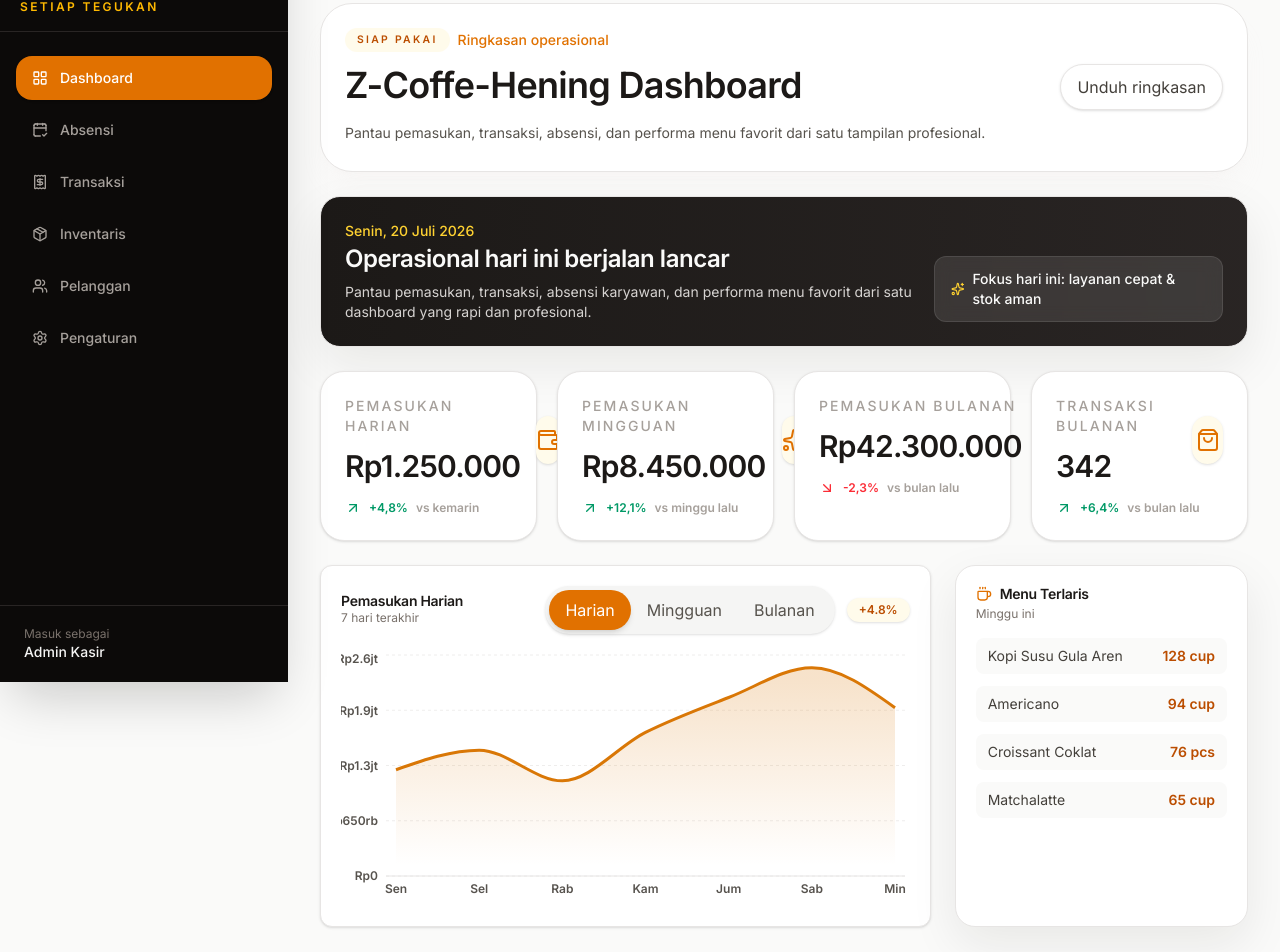
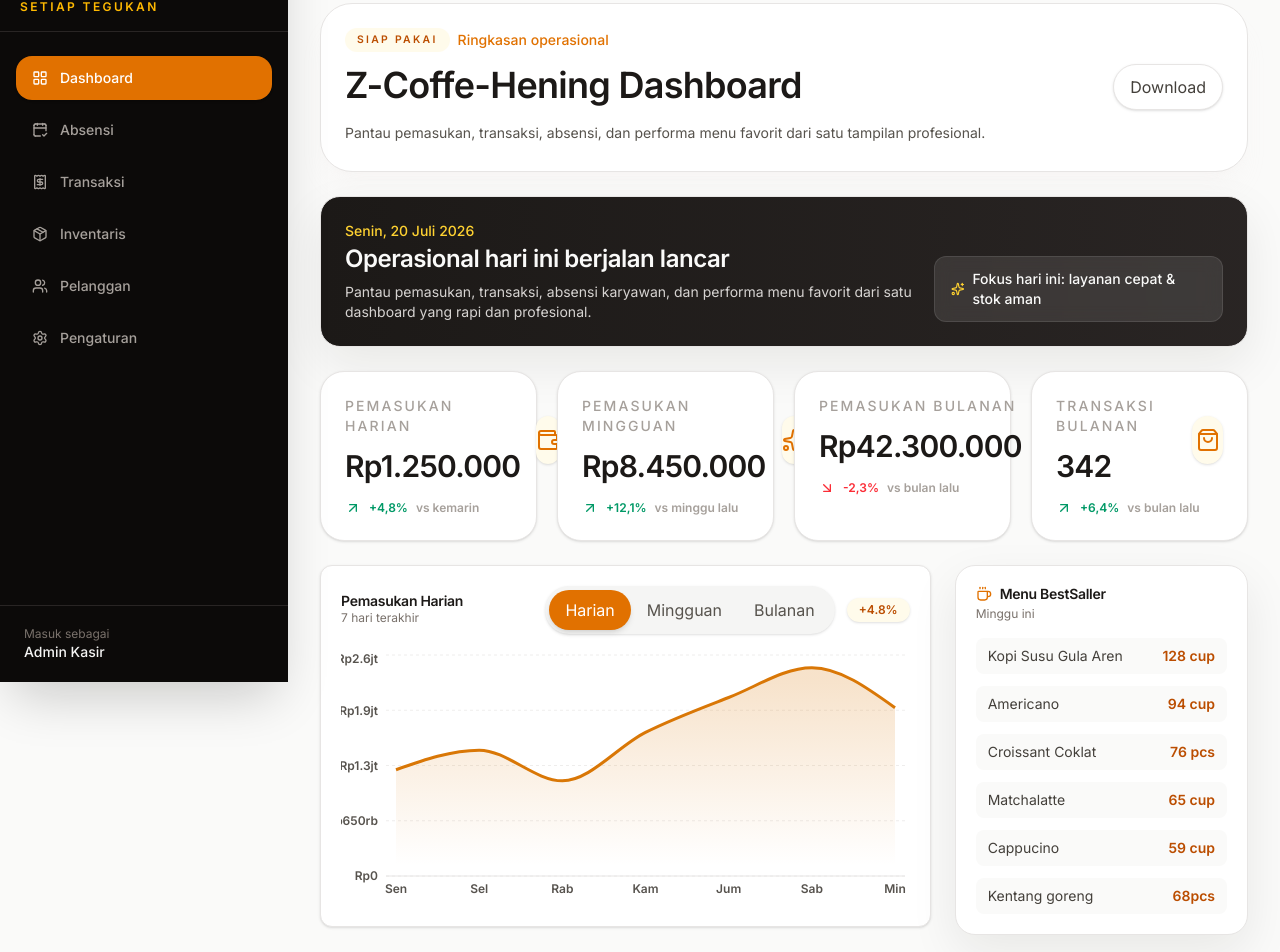
Before and after one commit to aqwanalidaud25-gif/z-coffee-hening, a React (Vite) app: page / in a window 1280 px wide. Shown: the part 118-1070 px from the top of the page. Built offline with nearby package versions, Linux system fonts and the light colour scheme; sample sign-in values are in the browser's storage.

Commit message:
update Dashboard

```diff
--- a/src/pages/Dashboard.jsx
+++ b/src/pages/Dashboard.jsx
@@ -28,6 +28,8 @@ export default function Dashboard({ onLogout }) {
     { name: "Americano", qty: "94 cup" },
     { name: "Croissant Coklat", qty: "76 pcs" },
     {name: "Matchalatte", qty: "65 cup"},
+    {name: "Cappucino", qty: "59 cup"},
+    {name: "Kentang goreng", qty: "68pcs"},
   ];
 
   return (
@@ -37,7 +39,7 @@ export default function Dashboard({ onLogout }) {
         title="Z-Coffe-Hening Dashboard"
         description="Pantau pemasukan, transaksi, absensi, dan performa menu favorit dari satu tampilan profesional."
         status="Siap pakai"
-        actions={<Button variant="secondary">Unduh ringkasan</Button>}
+        actions={<Button variant="secondary">Download</Button>}
       />
 
       <div className="rounded-[1.25rem] border border-stone-200 bg-gradient-to-r from-stone-900 to-stone-800 p-6 text-stone-50 shadow-[var(--shadow)]">
@@ -84,7 +86,7 @@ export default function Dashboard({ onLogout }) {
         <div className="rounded-[1.25rem] border border-stone-200 bg-white p-5 shadow-[var(--shadow)]">
           <div className="flex items-center gap-2">
             <Coffee className="h-4 w-4 text-amber-600" />
-            <h3 className="text-sm font-semibold text-stone-900">Menu Terlaris</h3>
+            <h3 className="text-sm font-semibold text-stone-900">Menu BestSaller</h3>
           </div>
           <p className="mt-1 text-xs text-stone-500">Minggu ini</p>
           <div className="mt-4">
```
